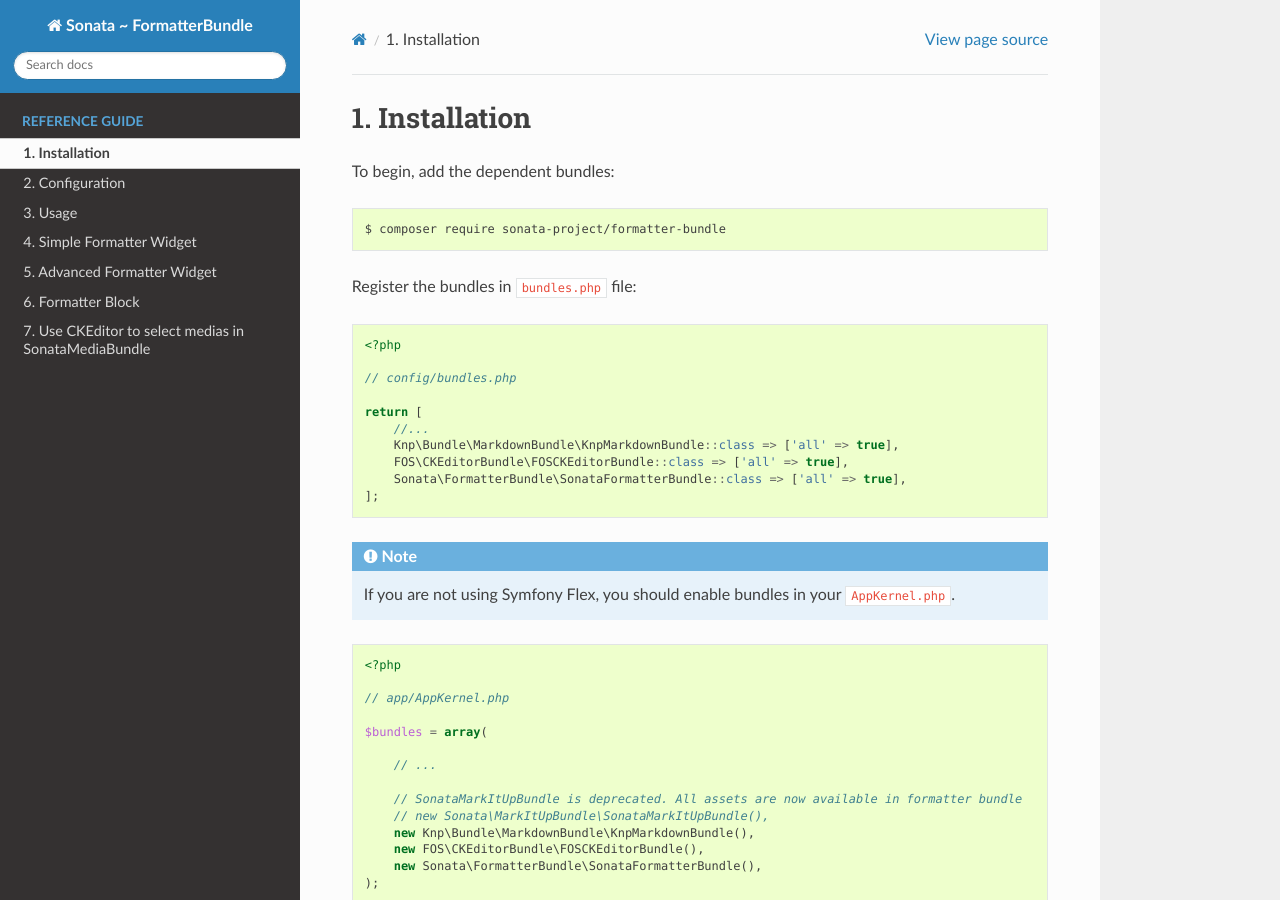
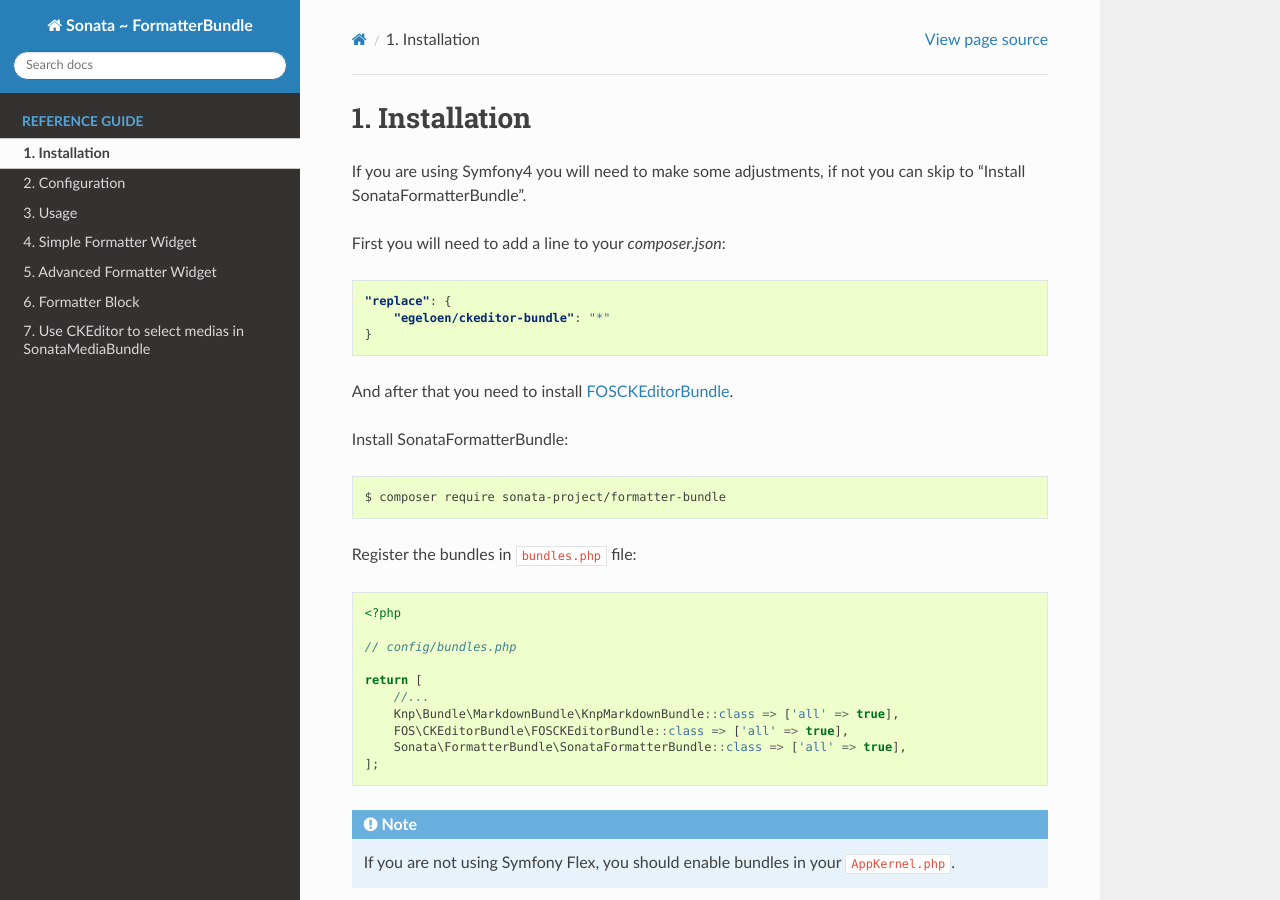
Before and after one commit to sonata-project/SonataFormatterBundle, a Sphinx documentation site: the page built from docs/reference/installation.rst, in a window 1280 px wide and 900 px high. Built offline with Sphinx 7.4.7 and the Read the Docs theme 2.0.0, drawn with Linux system fonts in a browser that asks for light colours.

Commit message:
update docs

```diff
--- a/docs/reference/installation.rst
+++ b/docs/reference/installation.rst
@@ -4,7 +4,20 @@
 Installation
 ============
 
-To begin, add the dependent bundles:
+If you are using Symfony4 you will need to make some adjustments, if not
+you can skip to "Install SonataFormatterBundle".
+
+First you will need to add a line to your `composer.json`:
+
+.. code-block:: json
+
+    "replace": {
+        "egeloen/ckeditor-bundle": "*"
+    }
+
+And after that you need to install `FOSCKEditorBundle`_.
+
+Install SonataFormatterBundle:
 
 .. code-block:: bash
 
@@ -115,3 +128,5 @@
 .. note::
     If you are not using Symfony Flex, this configuration should be added
     to ``app/config/config.yml``.
+
+.. _`FOSCKEditorBundle`: https://github.com/FriendsOfSymfony/FOSCKEditorBundle
```
